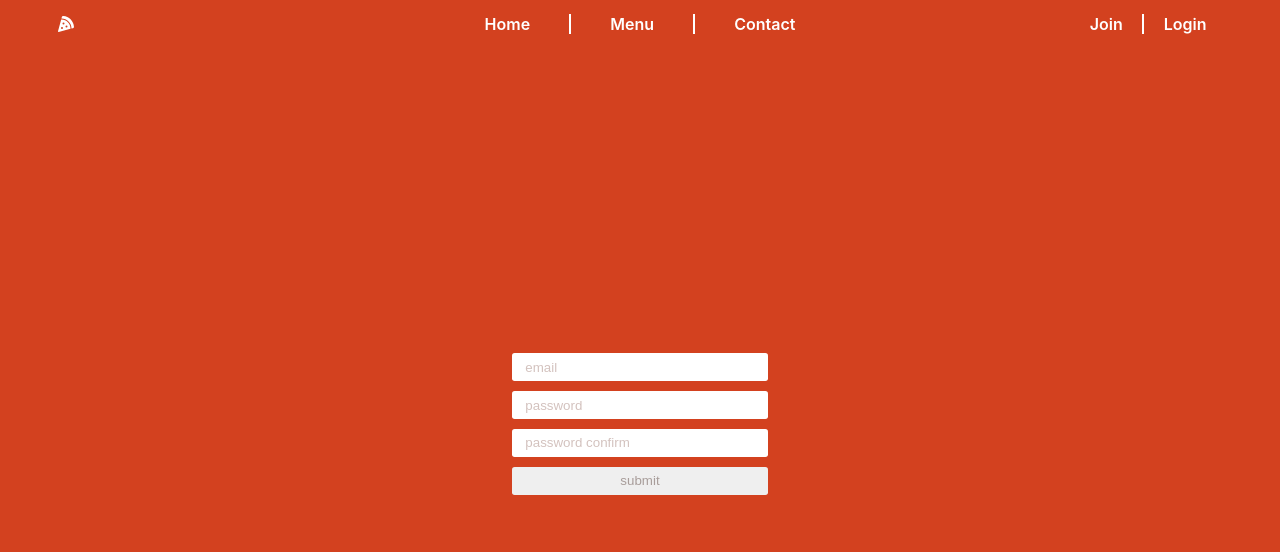
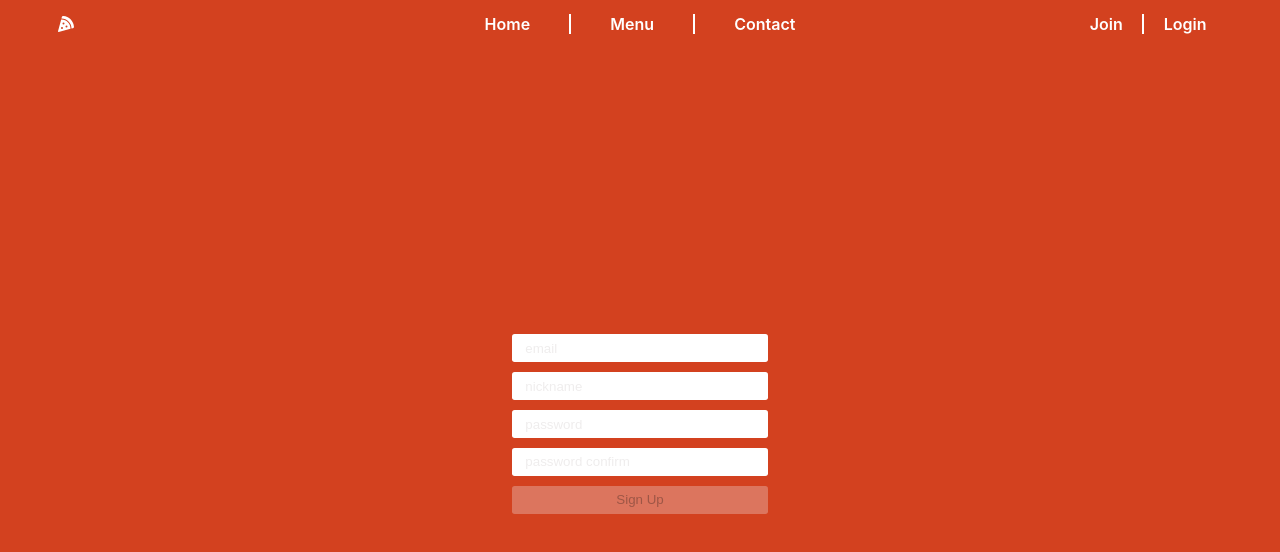
Before and after one commit to Chaeri-Yoon/pizza-ordering, a Next.js app: page /join in a window 1280 px wide. Shown: the top 552 px of the page. Built offline with nearby package versions, Linux system fonts and the light colour scheme.

Commit message:
Join Form Validation

```diff
--- a/components/StyleComponents.tsx
+++ /dev/null
@@ -1,27 +0,0 @@
-import styled from 'styled-components';
-
-export const Main = styled.main`
-    position: absolute;
-    top: 3em;
-    width: 100%;
-`;
-export const Form = styled.form`
-    width: 20%;
-    display: flex;
-    flex-direction: column;
-    align-items: center;
-    gap: 0.6em;
-    & > input{
-        padding: 0.5em 1em;
-        width: 100%;
-        border: none;
-        border-radius: 0.2em;
-        color: #a89d9a;
-        &:focus{
-            outline: none;
-        }
-        &::placeholder{
-            color: #d3c2be;
-        }
-    }
-`;
--- /dev/null
+++ b/components/styles/FormStyleComponents.tsx
@@ -0,0 +1,41 @@
+import styled from 'styled-components';
+
+export const Form = styled.form`
+    width: 20%;
+    display: flex;
+    flex-direction: column;
+    align-items: center;
+    gap: 0.6em;
+    & > *{
+        width: 100%;
+    }
+`;
+export const FormInputContainer = styled.p`
+    margin: 0;
+    display: flex;
+    flex-direction: column;
+    align-items: center;
+    gap: 0.1em;
+    & > *{
+        width: 100%;
+    }
+    & > input{
+        padding: 0.5em 1em;
+        border: none;
+        border-radius: 0.2em;
+        color: #a89d9a;
+        &:focus{
+            outline: none;
+        }
+        &::placeholder{
+            color: #efeded;
+        }
+    }
+`;
+export const FormErrorMessageText = styled.span`
+    font-size: 10px;
+`;
+export const FormSubmitButton = styled.button`
+    border-radius: 0.2em;
+    padding: 0.5em 1em;
+`;
--- /dev/null
+++ b/components/styles/StyleComponents.tsx
@@ -0,0 +1,7 @@
+import styled from 'styled-components';
+
+export const Main = styled.main`
+    position: absolute;
+    top: 3em;
+    width: 100%;
+`;
--- a/package.json
+++ b/package.json
@@ -13,6 +13,7 @@
     "@fortawesome/free-regular-svg-icons": "^6.2.0",
     "@fortawesome/free-solid-svg-icons": "^6.2.0",
     "@fortawesome/react-fontawesome": "^0.2.0",
+    "@hookform/error-message": "^2.0.1",
     "next": "12.3.1",
     "react": "18.2.0",
     "react-dom": "18.2.0",
--- a/pages/join.tsx
+++ b/pages/join.tsx
@@ -2,8 +2,10 @@ import { Fragment } from 'react';
 import type { NextPage } from 'next';
 import Head from "next/head";
 import styled from 'styled-components';
-import { Main, Form } from '../components/StyleComponents';
+import { Main } from '../components/styles/StyleComponents';
+import { Form, FormInputContainer, FormErrorMessageText, FormSubmitButton } from '../components/styles/FormStyleComponents';
 import { useForm } from 'react-hook-form';
+import { ErrorMessage } from '@hookform/error-message';
 
 const JoinMain = styled(Main)`
     height: calc(100vh - 3em);
@@ -14,7 +16,16 @@ const JoinMain = styled(Main)`
     background-color: #D3411F;
 `;
 const Join: NextPage = () => {
-    const { register, handleSubmit } = useForm();
+    const { register, handleSubmit, watch, formState: { errors, isValid }, setError, clearErrors } = useForm({ mode: 'onChange' });
+    const passwordValue = watch('password');
+    const passwordConfirmValue = watch('password_confirm');
+    const isMatchWithConfirm = (value: string) => {
+        const isMatch = value === passwordConfirmValue;
+        if (isMatch) errors?.password_confirm && clearErrors('password_confirm');
+        else !errors?.password_confirm && setError('password_confirm', { message: 'Password does not match.' });
+        return isMatch;
+    }
+    const isMatchWithPassword = (value: string) => (value === passwordValue) || 'Password does not match.';
     return (
         <Fragment>
             <Head>
@@ -23,10 +34,42 @@ const Join: NextPage = () => {
             </Head>
             <JoinMain>
                 <Form>
-                    <input {...register("email", { required: true })} type="email" placeholder="email" />
-                    <input {...register("password", { required: true })} type="password" placeholder="password" />
-                    <input {...register("password_confirm", { required: true })} type="password" placeholder="password confirm" />
-                    <input type="submit" value='submit' />
+                    <>
+                        <FormInputContainer>
+                            <input {...register("email", {
+                                required: true,
+                                pattern: {
+                                    value: /^[\w-\.]+@([\w-]+\.)+[\w-]{2,4}$/g,
+                                    message: "Enter a valid email address."
+                                }
+                            })} type="email" placeholder="email" />
+                            {errors?.email && <ErrorMessage errors={errors} name="email" as={<FormErrorMessageText />} />}
+                        </FormInputContainer>
+                        <FormInputContainer>
+                            <input {...register("nickname", { required: true })} type="text" placeholder="nickname" />
+                            {errors?.nickname && <ErrorMessage errors={errors} name="nickname" as={<FormErrorMessageText />} />}
+                        </FormInputContainer>
+                        <FormInputContainer>
+                            <input {...register("password", {
+                                required: true,
+                                pattern: {
+                                    value: /^(?=.*\d)(?=.*[a-z])(?=.*[A-Z])(?=.*[a-zA-Z])./g,
+                                    message: "Password should contain at least 1 uppercase, 1 lowercase, 1 number."
+                                },
+                                minLength: {
+                                    value: 8,
+                                    message: "Password should be longer than 8."
+                                },
+                                validate: isMatchWithConfirm
+                            })} type="password" placeholder="password" />
+                            {errors?.password && <ErrorMessage errors={errors} name="password" as={<FormErrorMessageText />} />}
+                        </FormInputContainer>
+                        <FormInputContainer>
+                            <input {...register("password_confirm", { required: true, validate: isMatchWithPassword })} type="password" placeholder="password confirm" />
+                            {errors?.password_confirm && <ErrorMessage errors={errors} name="password_confirm" as={<FormErrorMessageText />} />}
+                        </FormInputContainer>
+                        <FormSubmitButton disabled={!isValid}>Sign Up</FormSubmitButton>
+                    </>
                 </Form>
             </JoinMain>
         </Fragment>
--- a/pages/login.tsx
+++ b/pages/login.tsx
@@ -25,7 +25,7 @@ const Login: NextPage = () => {
                 <Form>
                     <input {...register("email", { required: true })} type="email" placeholder="email" />
                     <input {...register("password", { required: true })} type="password" placeholder="password" />
-                    <input type="submit" value='submit' />
+                    <input type="submit" value='Sign In' />
                 </Form>
             </LoginMain>
         </Fragment>
--- a/styles/globals.css
+++ b/styles/globals.css
@@ -15,10 +15,6 @@ a {
   box-sizing: border-box;
 }
 
-input[type="submit"]:hover {
-  cursor: pointer;
-}
-
 @media (prefers-color-scheme: dark) {
   html {
     color-scheme: dark;
@@ -29,3 +25,11 @@ input[type="submit"]:hover {
     background: black;
   }
 }
+
+button {
+  border: transparent;
+}
+
+button:hover {
+  cursor: pointer;
+}
```
Also changed, not shown: 2 other files (tests, documents, lock files or other folders).
